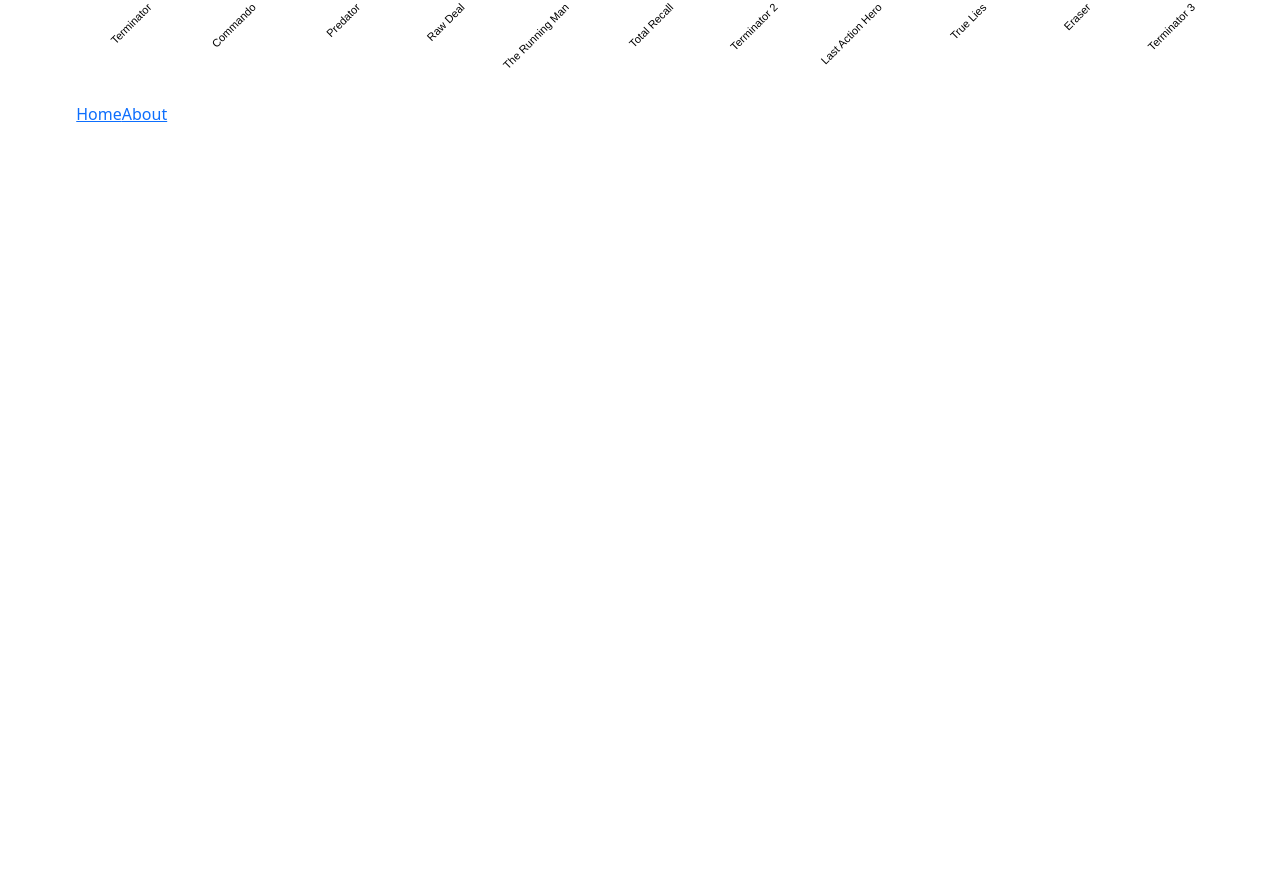
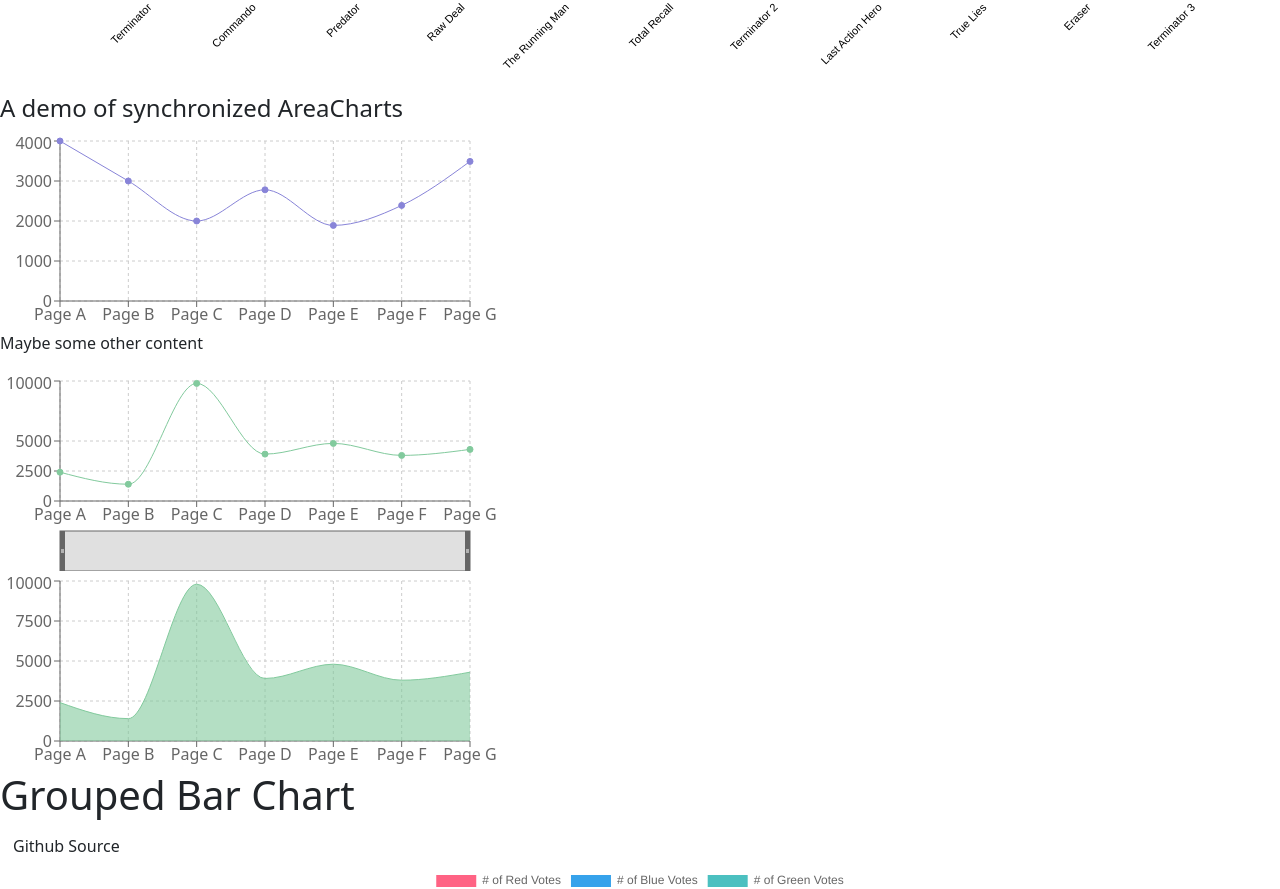
Before and after one commit to Nawaf-Almansour/Dashboard-D3js-React, a React (Create React App) app: page / in a window 1280 px wide. Shown: the part 1220-2109 px from the top of the page. Before the commit the page ends 1370 px from the top, so only its background shows below. Built offline with nearby package versions, Linux system fonts and the light colour scheme.

Commit message:
add BrushZoom

```diff
--- a/package.json
+++ b/package.json
@@ -8,16 +8,20 @@
     "@testing-library/react": "^11.2.7",
     "@testing-library/user-event": "^12.8.3",
     "bootstrap": "^5.1.0",
+    "chart.js": "^3.5.1",
     "d3": "^7.0.1",
     "d3-interpolate": "^3.0.1",
     "d3-selection": "^3.0.0",
     "gh-pages": "^3.2.3",
     "react": "^17.0.2",
+    "react-chartjs-2": "^3.0.4",
     "react-dom": "^17.0.2",
     "react-router-dom": "^5.2.1",
     "react-scripts": "4.0.3",
     "reactstrap": "^8.9.0",
+    "recharts": "^2.1.2",
     "rollup": "^2.56.3",
+    "victory": "^35.11.3",
     "web-vitals": "^1.1.2"
   },
   "scripts": {
--- /dev/null
+++ b/src/components/SynchronizedLineCharts/SynchronizedLineCharts.js
@@ -0,0 +1,123 @@
+import React from "react";
+import {
+    LineChart,
+    Line,
+    XAxis,
+    YAxis,
+    CartesianGrid,
+    Tooltip,
+    Brush,
+    AreaChart,
+    Area
+} from "recharts";
+
+const data = [
+    {
+        name: "Page A",
+        uv: 4000,
+        pv: 2400,
+        amt: 2400
+    },
+    {
+        name: "Page B",
+        uv: 3000,
+        pv: 1398,
+        amt: 2210
+    },
+    {
+        name: "Page C",
+        uv: 2000,
+        pv: 9800,
+        amt: 2290
+    },
+    {
+        name: "Page D",
+        uv: 2780,
+        pv: 3908,
+        amt: 2000
+    },
+    {
+        name: "Page E",
+        uv: 1890,
+        pv: 4800,
+        amt: 2181
+    },
+    {
+        name: "Page F",
+        uv: 2390,
+        pv: 3800,
+        amt: 2500
+    },
+    {
+        name: "Page G",
+        uv: 3490,
+        pv: 4300,
+        amt: 2100
+    }
+];
+
+const SynchronizedLineCharts = (props) => {
+        return (
+        <div>
+            <h4>A demo of synchronized AreaCharts</h4>
+            <LineChart
+                width={500}
+                height={200}
+                data={data}
+                syncId="anyId"
+                margin={{
+                    top: 10,
+                    right: 30,
+                    left: 0,
+                    bottom: 0
+                }}
+            >
+                <CartesianGrid strokeDasharray="3 3" />
+                <XAxis dataKey="name" />
+                <YAxis />
+                <Tooltip />
+                <Line type="monotone" dataKey="uv" stroke="#8884d8" fill="#8884d8" />
+            </LineChart>
+            <p>Maybe some other content</p>
+            <LineChart
+                width={500}
+                height={200}
+                data={data}
+                syncId="anyId"
+                margin={{
+                    top: 10,
+                    right: 30,
+                    left: 0,
+                    bottom: 0
+                }}
+            >
+                <CartesianGrid strokeDasharray="3 3" />
+                <XAxis dataKey="name" />
+                <YAxis />
+                <Tooltip />
+                <Line type="monotone" dataKey="pv" stroke="#82ca9d" fill="#82ca9d" />
+                <Brush />
+            </LineChart>
+            <AreaChart
+                width={500}
+                height={200}
+                data={data}
+                syncId="anyId"
+                margin={{
+                    top: 10,
+                    right: 30,
+                    left: 0,
+                    bottom: 0
+                }}
+            >
+                <CartesianGrid strokeDasharray="3 3" />
+                <XAxis dataKey="name" />
+                <YAxis />
+                <Tooltip />
+                <Area type="monotone" dataKey="pv" stroke="#82ca9d" fill="#82ca9d" />
+            </AreaChart>
+        </div>
+    );
+}
+
+export default SynchronizedLineCharts;
--- /dev/null
+++ b/src/components/charts/BrushZoom/BrushZoom.js
@@ -0,0 +1,59 @@
+import React from 'react';
+import {
+    VictoryChart,
+    VictoryZoomContainer,
+    VictoryScatter,
+} from "victory";
+
+
+function random(max, min) {
+    return Math.random() * (max - min) + min;
+
+}
+
+function range(size) {
+    return [...Array(size).keys()].map(i => i );
+
+}
+
+class BrushZoom extends React.Component {
+
+    constructor(props) {
+        super(props);
+    }
+
+    state = {
+        data: this.getScatterData()
+    }
+
+    getScatterData() {
+        return range(50).map((index) => {
+            return {
+                x: random(1, 50),
+                y: random(10, 90),
+                size: random(8) + 3
+            };
+        });
+    }
+
+    render() {
+        return (
+            <VictoryChart
+                domain={{y: [0, 100]}}
+                containerComponent={<VictoryZoomContainer zoomDomain={{x: [5, 35], y: [0, 100]}}/>}
+            >
+                <VictoryScatter
+                    data={this.state.data}
+                    style={{
+                        data: {
+                            opacity: ({ datum }) =>  datum.y % 5 === 0 ? 1 : 0.7,
+                            fill: ({ datum }) => datum.y % 5 === 0 ? "tomato" : "black"
+                        }
+                    }}
+                />
+            </VictoryChart>
+        );
+    }
+}
+
+export  default BrushZoom;
--- /dev/null
+++ b/src/components/charts/GroupedBar/GroupedBar.js
@@ -0,0 +1,54 @@
+import React from 'react';
+import { Bar } from 'react-chartjs-2';
+
+const data = {
+    labels: ['1', '2', '3', '4', '5', '6'],
+    datasets: [
+        {
+            label: '# of Red Votes',
+            data: [12, 19, 3, 5, 2, 3],
+            backgroundColor: 'rgb(255, 99, 132)',
+        },
+        {
+            label: '# of Blue Votes',
+            data: [2, 3, 20, 5, 1, 4],
+            backgroundColor: 'rgb(54, 162, 235)',
+        },
+        {
+            label: '# of Green Votes',
+            data: [3, 10, 13, 15, 22, 30],
+            backgroundColor: 'rgb(75, 192, 192)',
+        },
+    ],
+};
+
+const options = {
+    scales: {
+        yAxes: [
+            {
+                ticks: {
+                    beginAtZero: true,
+                },
+            },
+        ],
+    },
+};
+
+const GroupedBar = () => (
+    <>
+        <div className='header'>
+            <h1 className='title'>Grouped Bar Chart</h1>
+            <div className='links'>
+                <a
+                    className='btn btn-gh'
+                    href='https://github.com/reactchartjs/react-chartjs-2/blob/master/example/src/charts/GroupedBar.js'
+                >
+                    Github Source
+                </a>
+            </div>
+        </div>
+        <Bar data={data} options={options} />
+    </>
+);
+
+export default GroupedBar;
--- a/src/pages/Home.js
+++ b/src/pages/Home.js
@@ -4,6 +4,9 @@
 import LineChart from "../components/shared/LineChart";
 import Scatterplot from "../components/shared/Scatterplot";
 import Chart from "../components/charts/LineChart/Chart/Chart";
+import SynchronizedLineCharts from "../components/SynchronizedLineCharts/SynchronizedLineCharts";
+import GroupedBar from "../components/charts/GroupedBar/GroupedBar";
+import BrushZoom from "../components/charts/BrushZoom/BrushZoom";
 
 
 class Home extends React.Component {
@@ -20,7 +23,11 @@
           <LineChart/>
           <Scatterplot/>
                 <Chart />
+                <SynchronizedLineCharts/>
+                <GroupedBar/>
+                <BrushZoom/>
             </BaseLayout>
+
         )
     }
 
```
Also changed, not shown: 1 other file (tests, documents, lock files or other folders).
